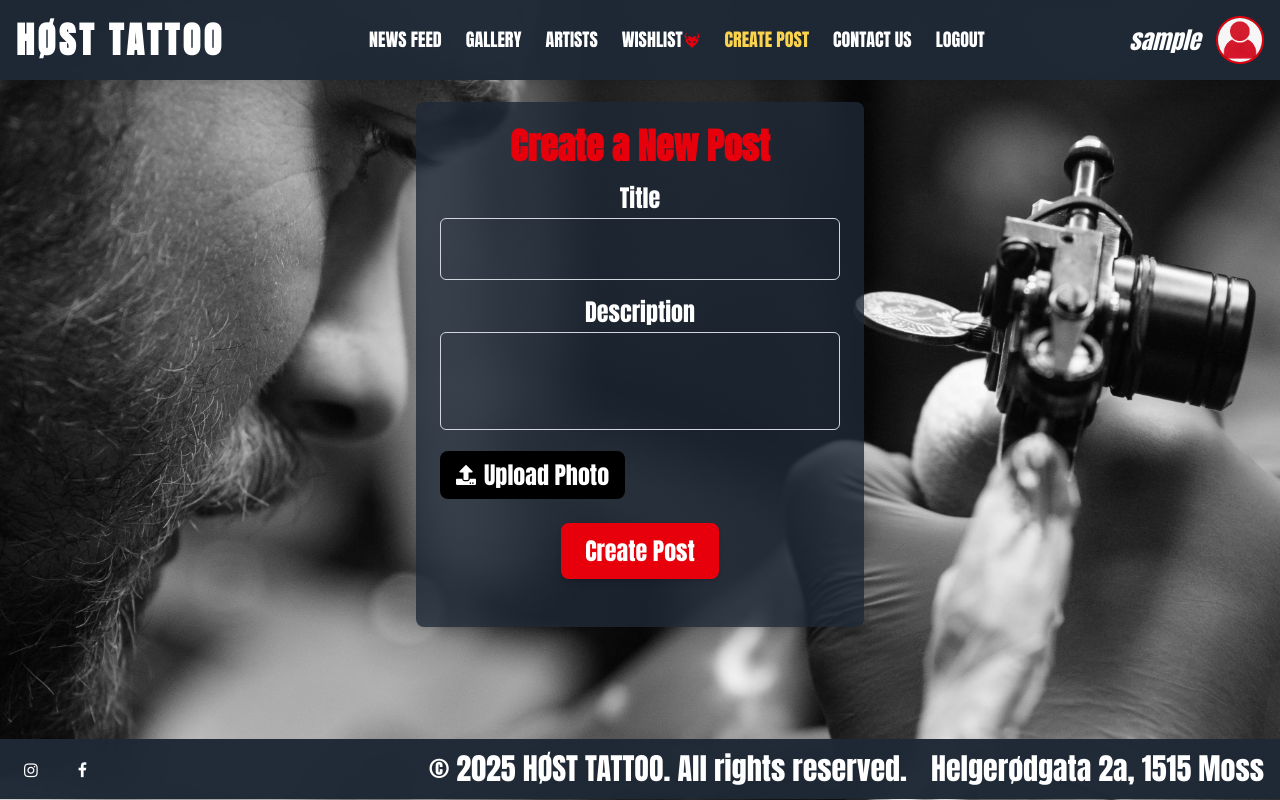
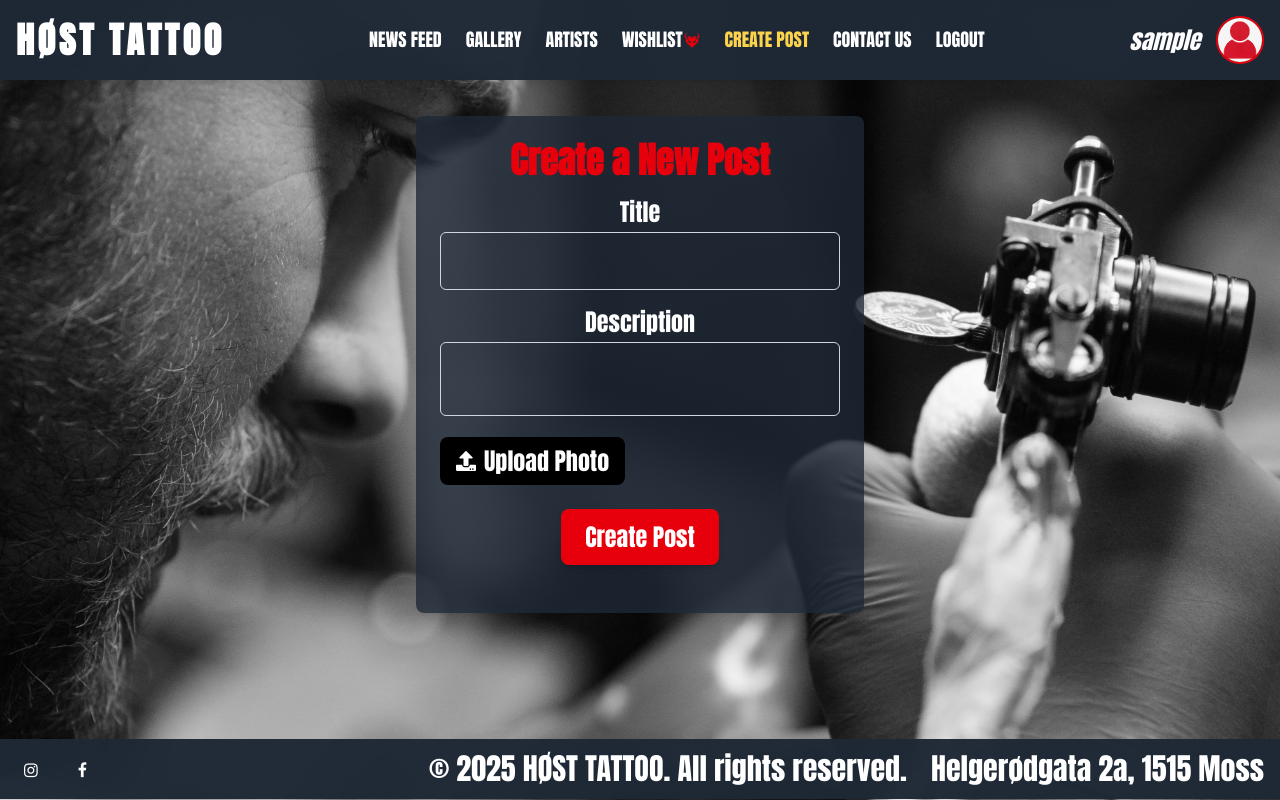
Before and after one commit to vladinson009/host-tattoo, a React (Vite) app: page /create-post in a window 1280 px wide. Built offline with nearby package versions, Linux system fonts and the light colour scheme; sample sign-in values are in the browser's storage; a web font is replaced by a local one.

Commit message:
reduce text size

```diff
--- a/src/components/partials/form/InputFormField.jsx
+++ b/src/components/partials/form/InputFormField.jsx
@@ -9,7 +9,7 @@ export default function InputFormField({ labelName, type, name, value }) {
                 name={name}
                 required
                 defaultValue={value}
-                className="text-2xl md:text-3xl mt-1 p-3 w-full border border-gray-300 rounded-md focus:ring-2 focus:ring-indigo-500"
+                className="text-1xl md:text-2xl mt-1 p-3 w-full border border-gray-300 rounded-md focus:ring-2 focus:ring-indigo-500"
             />
         </div>
     )
--- a/src/components/partials/form/TextareaFormField.jsx
+++ b/src/components/partials/form/TextareaFormField.jsx
@@ -8,7 +8,7 @@ export default function TextareaFormField({ name, labelName, value }) {
                 name={name}
                 required
                 defaultValue={value}
-                className="text-2xl md:text-3xl mt-1 p-3 w-full border border-gray-300 rounded-md focus:ring-2 focus:ring-indigo-500 resize-none"
+                className="text-1xl md:text-1xl mt-1 p-3 w-full border border-gray-300 rounded-md focus:ring-2 focus:ring-indigo-500 resize-none"
             />
         </div>
     )
```
